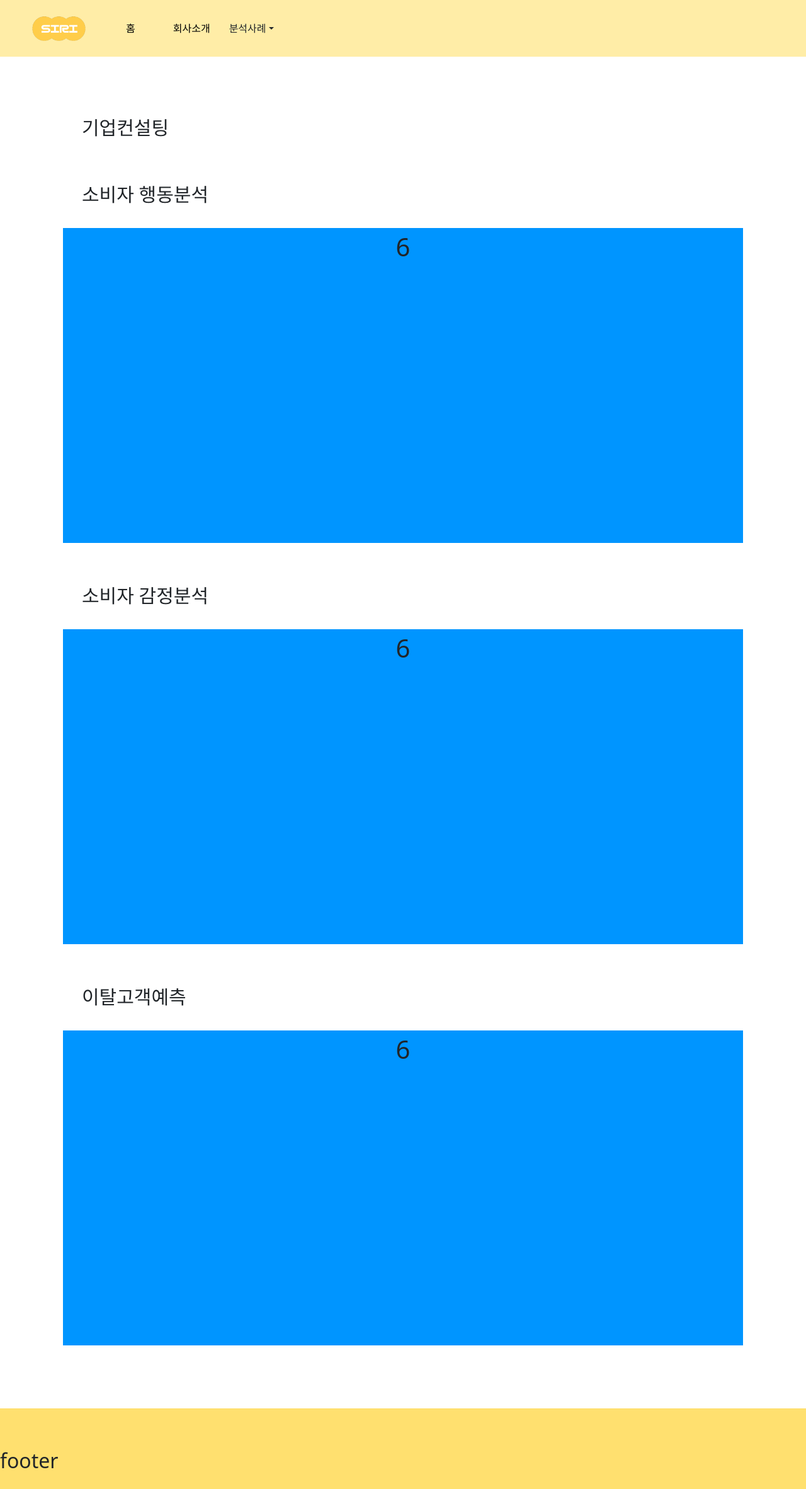
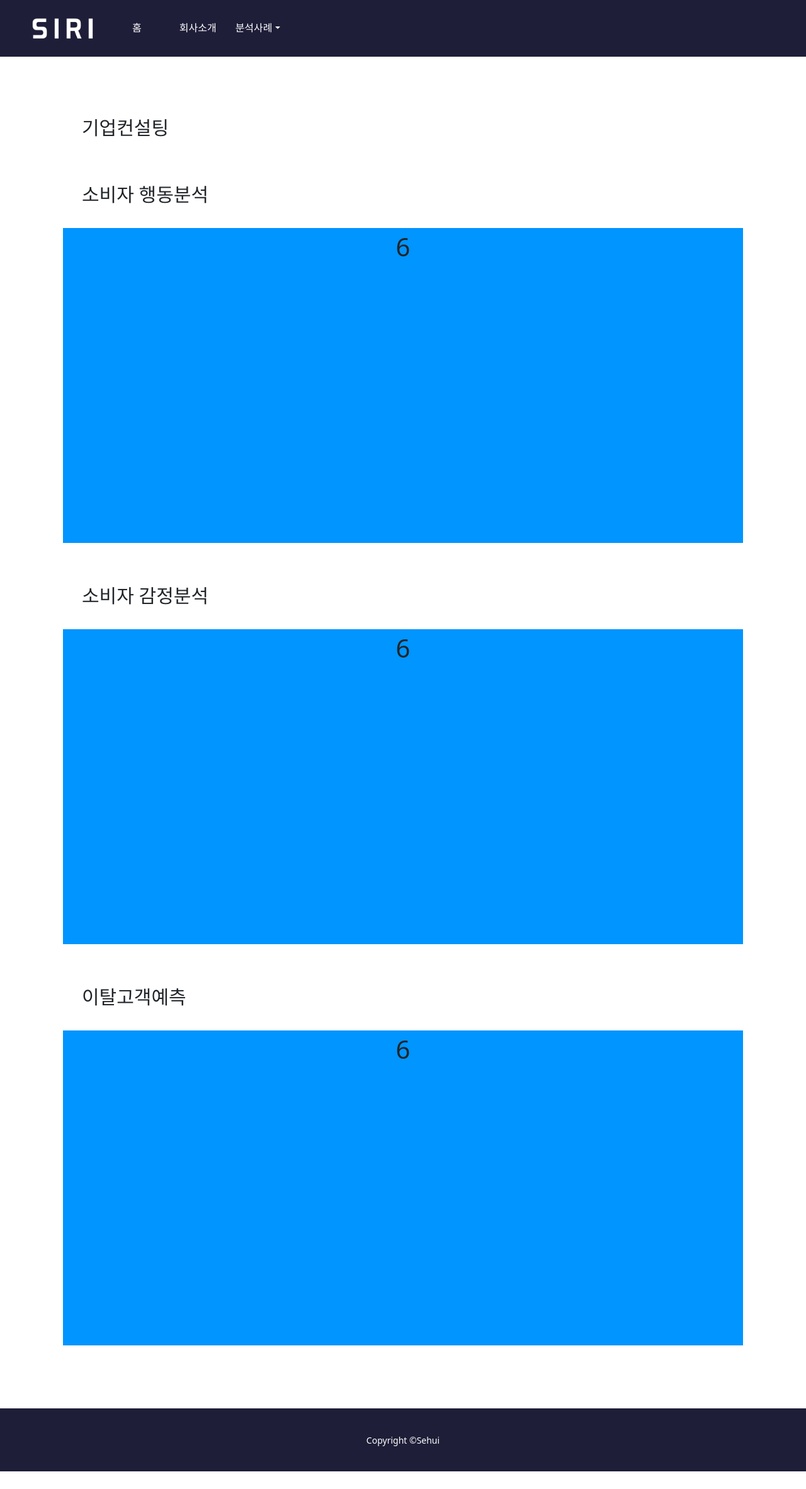
Before and after one commit to chlskrfyd/Predicting-Consumer-Behavior-Patterns, a React (Create React App) app: page /consulting in a window 1280 px wide. Shown: the whole page at 63% size. After the commit the page ends 2336 px from the top, so only its background shows below. Built offline with nearby package versions, Linux system fonts and the light colour scheme.

Commit message:
0731 / 16:07
이것저것 수정함

```diff
--- a/src/component/layout/Nav.css
+++ b/src/component/layout/Nav.css
@@ -1,6 +1,6 @@
 .nav_navbar{
     width: 100%;
-    background-color: rgb(255, 237, 167);
+    background-color: rgb(30, 30, 57);
     display: flex;
     align-items: center;
     text-align:  right;
@@ -13,14 +13,16 @@
     margin: 10px;
     padding: 10px 20px;
     text-decoration: none;
-    color: rgb(0, 0, 0);
+    color: rgb(255, 255, 255);
     text-decoration:none ;
+    font-family: 'Noto Sans KR', sans-serif;
+
 }
 
 .logo{
     margin-left: 20px;
-    color: aliceblue;
-    width: 90px;
+    color: rgb(255, 255, 255);
+    width: 100px;
     height: 40px;
 }
 
@@ -28,7 +30,8 @@
     margin: 0px;
     padding: 5% ;
     text-decoration: none;
-    color: rgb(0, 0, 0);
+    color: rgb(255, 255, 255);
+    font-family: 'Noto Sans KR', sans-serif;
 
 }
 
@@ -42,6 +45,15 @@
 
 .drop_font{
     text-decoration: none;
-    color: rgb(0, 0, 0);
+    color: rgb(17, 29, 64);
     text-decoration:none ;
+    font-family: 'Noto Sans KR', sans-serif;
 }
+.title_nav{
+    color: rgb(255, 255, 255);
+    font-family: 'Noto Sans KR', sans-serif;
+}
+.nav_button{
+    color: rgb(255, 255, 255);
+    font-family: 'Noto Sans KR', sans-serif;
+}
--- a/src/component/layout/Nav.js
+++ b/src/component/layout/Nav.js
@@ -14,7 +14,7 @@ function Nav() {
               alt="SIRI logo"/></Link>
                 <Link className='navbarMenu' to={'/'}>홈</Link>
                 <Link className='navbarMenu' to={'about'}>회사소개</Link>
-                <NavDropdown title="분석사례" id="basic-nav-dropdown">
+                <NavDropdown title="분석사례" className="nav_button">
                     <div className='dropbox'>
                         <div className='navdrop'><Link to={'consulting'} className='drop_font'>기업컨설팅</Link></div>
                         <div className='navdrop'><Link to={'technical'}  className='drop_font'>데이터 분석 기술</Link></div>
--- a/src/component/layout/footer.css
+++ b/src/component/layout/footer.css
@@ -1,11 +1,12 @@
 .footer{
-    height: 90px;
-    margin-bottom: 0;
-    background-color: rgb(255, 224, 111);
+    height: 100px;
+    position: relative;
+    transform: translateY(0%);
 
-    /* Add the following properties */
-    padding: 5% 0;
-    bottom: 0;
-    width: 100%;
+    display: flex;
+    align-items: center;
+    justify-content: center;
+    background-color:  rgb(30, 30, 57);
+    color: rgb(255, 255, 255);
 
 }
--- a/src/component/layout/footer.js
+++ b/src/component/layout/footer.js
@@ -4,7 +4,7 @@ const Footer = () =>{
     return (
         <footer className="footer">
 
-                <h2 className="title">footer</h2>
+                <small>Copyright &copy;Sehui</small>
 
         </footer>
     )
```
Also changed, not shown: src/component/layout/sirilogo.png.
